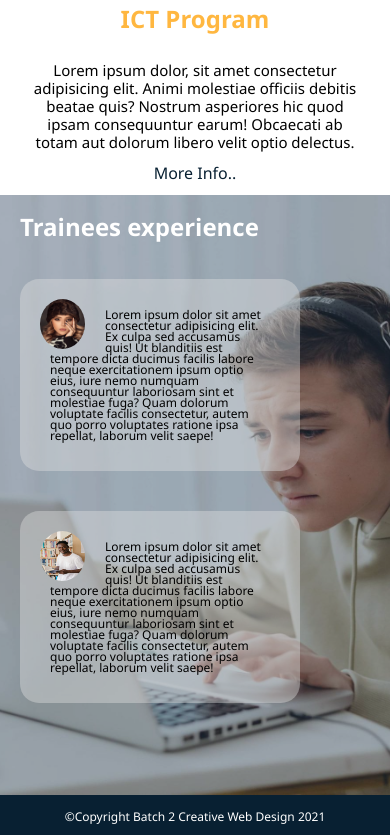
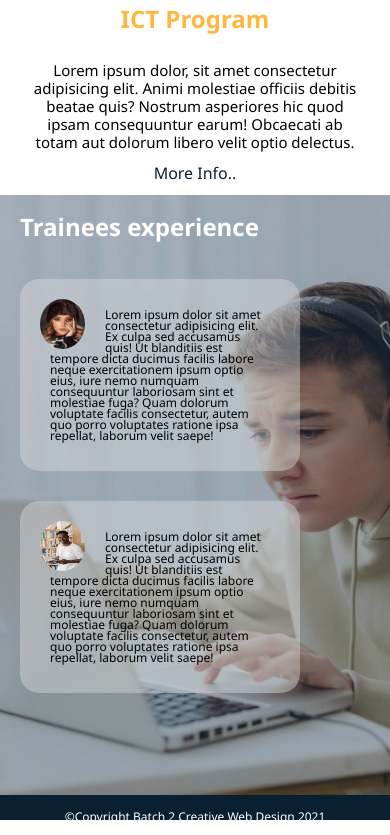
Before and after one commit to rhodz24/mobile_version, a plain HTML site: page index.html in a window 390 px wide. Shown: the part 1058-1893 px from the top of the page. Drawn offline with Linux system fonts and the light colour scheme.

Commit message:
Update mobile.css

```diff
--- a/css/mobile.css
+++ b/css/mobile.css
@@ -54,14 +54,14 @@
   width: 45px;
 }
 #testimonials .testimonial {
-  width: 80%;
+  width: 80%; margin-bottom: 30px;
 }
 .bg-primary p {
   font-size: 12px;
   line-height: 11px;
 }
 footer {
-  height: 40px;
+  height: 25px;
 }
 footer p {
   font-size: 12px;
```
